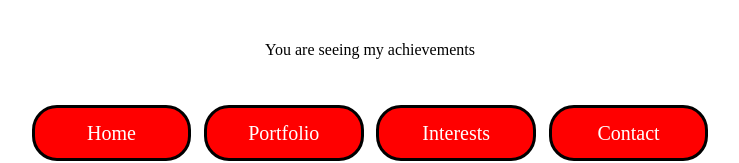
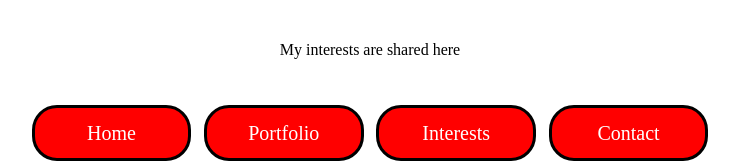
Before and after one commit to JovinMtl/persona-nuxt, a Nuxt app: page /interests in a window 1280 px wide. Shown: the top 163 px of the page, without its empty margins (270-1009 px from the left). Built offline with nearby package versions, Linux system fonts and the light colour scheme.

Commit message:
removing imported summary and portfolio components

```diff
--- a/pages/index.vue
+++ b/pages/index.vue
@@ -26,8 +26,6 @@
 </template>
 <script setup lang="ts">
 import meNu from '~/views/me-nu.vue';
-import summAry from '~/views/summ-ary.vue';
-import portFolio from '~/views/port-folio.vue';
 
 const title_jove = "Welcome to the official website of Thierry"
 </script>
--- a/pages/interests.vue
+++ b/pages/interests.vue
@@ -10,14 +10,12 @@
             text-align: center;
             margin: 20px;
             width: 100vw;">
-            <summ-ary></summ-ary>
         </div>
         <div v-if="choiceMenu==2" style="
             position: relative;
             text-align: center;
             margin: 20px;
             width: 100vw;">
-            <port-folio></port-folio>
         </div>
 
         <!-- <br>THis is my Hello world, Thierry Nsanzumukiza -->
@@ -26,8 +24,6 @@
 </template>
 <script setup lang="ts">
 import meNu from '~/views/me-nu.vue';
-import summAry from '~/views/summ-ary.vue';
-import portFolio from '~/views/port-folio.vue';
 
-const title_jove = "You are seeing my achievements"
+const title_jove = "My interests are shared here"
 </script>
--- a/pages/portfolio.vue
+++ b/pages/portfolio.vue
@@ -4,20 +4,18 @@
         <div style="width: 100%;height: 40px;display: flex;
             justify-content: center; align-items: center;
             margin-bottom: 15px;">{{ title_jove }}</div>
-        <me-nu></me-nu>
+        <me-nu active="2"></me-nu>
         <div v-if="choiceMenu==1" style="
             position: relative;
             text-align: center;
             margin: 20px;
             width: 100vw;">
-            <summ-ary></summ-ary>
         </div>
         <div v-if="choiceMenu==2" style="
             position: relative;
             text-align: center;
             margin: 20px;
             width: 100vw;">
-            <port-folio></port-folio>
         </div>
 
         <!-- <br>THis is my Hello world, Thierry Nsanzumukiza -->
@@ -26,8 +24,6 @@
 </template>
 <script setup lang="ts">
 import meNu from '~/views/me-nu.vue';
-import summAry from '~/views/summ-ary.vue';
-import portFolio from '~/views/port-folio.vue';
 
 const title_jove = "You are seeing my achievements"
 </script>
```
